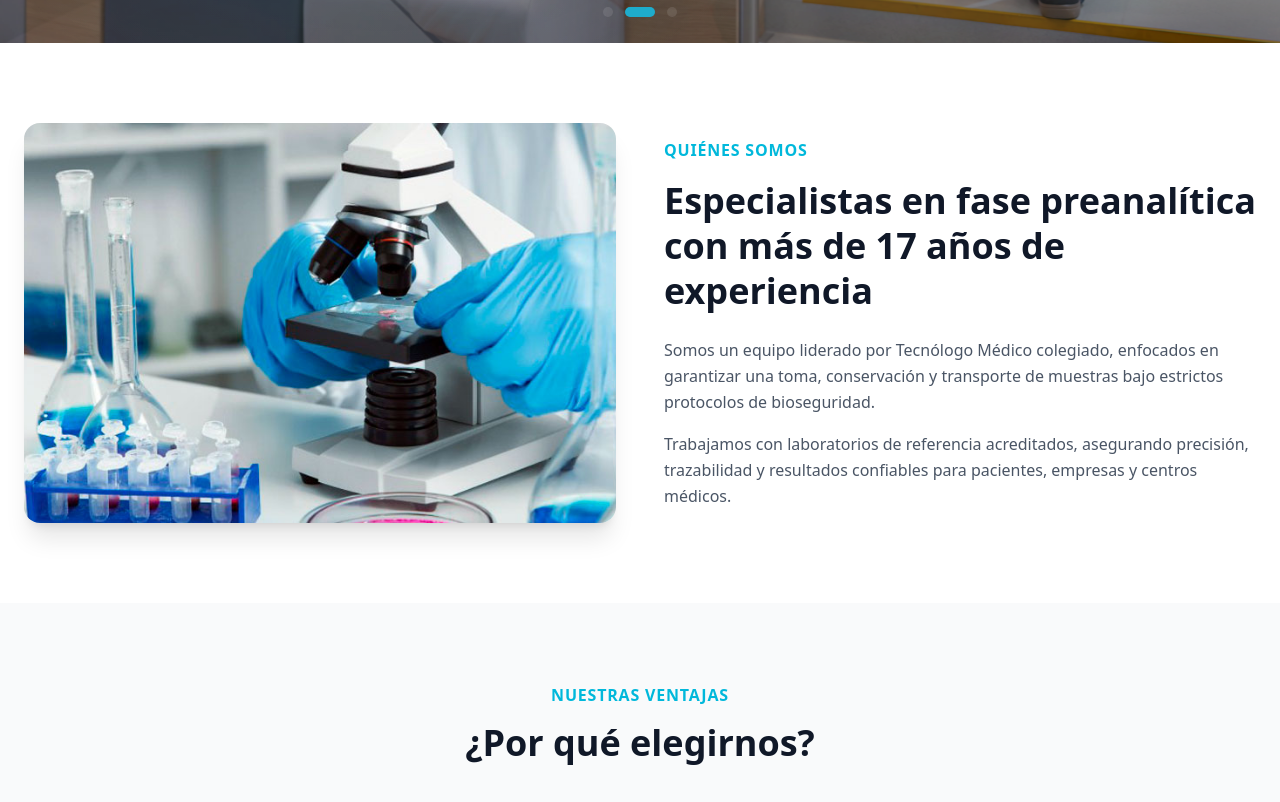
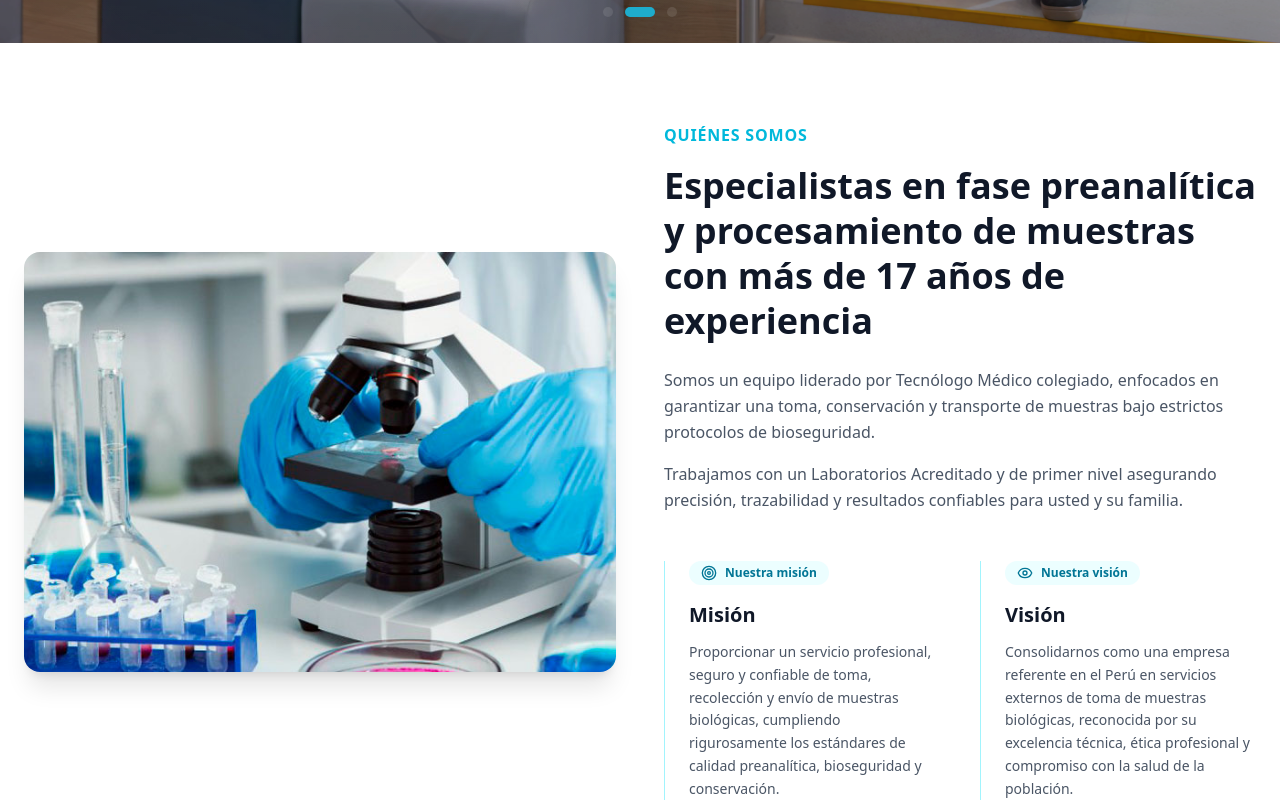
Before and after one commit to ramirols/bioclinperu, a Next.js app: page / in a window 1280 px wide. Shown: the part 780-1582 px from the top of the page. Built offline with nearby package versions, Linux system fonts and the light colour scheme.

Commit message:
:tada: actualizando datos solicitados

```diff
--- a/components/ComoFunciona.jsx
+++ b/components/ComoFunciona.jsx
@@ -23,7 +23,7 @@ export default function ComoFunciona() {
             step: "03",
             title: "Procesamiento y resultados",
             description:
-                "Entregamos al laboratorio de referencia y recibes tus resultados online.",
+                "Se transporta las muestras al Laboratorio especializado para su proceso y recibes los resultados vía online.",
         },
     ];
 
--- a/components/QuienesSomos.jsx
+++ b/components/QuienesSomos.jsx
@@ -1,5 +1,6 @@
 "use client";
 
+import { Target, Eye } from "lucide-react";
 import Image from "next/image";
 
 export default function QuienesSomos() {
@@ -7,35 +8,72 @@ export default function QuienesSomos() {
         <section className="py-20 bg-white">
             <div className="container mx-auto px-6 grid md:grid-cols-2 gap-12 items-center">
 
-                <div className="relative w-full h-[400px] rounded-2xl overflow-hidden shadow-xl">
+                {/* Imagen */}
+                <div className="relative w-full h-[420px] rounded-2xl overflow-hidden shadow-xl">
                     <Image
                         src="/images/about-us.jpg"
-                        alt="Equipo profesional BIOCLIN"
+                        alt="Equipo profesional BIOCLIN Perú"
                         fill
                         className="object-cover"
                     />
                 </div>
 
+                {/* Contenido */}
                 <div>
                     <span className="text-cyan-500 font-semibold uppercase tracking-wider">
                         Quiénes Somos
                     </span>
 
                     <h2 className="text-4xl font-bold text-gray-900 mt-4 leading-tight">
-                        Especialistas en fase preanalítica con más de 17 años de experiencia
+                        Especialistas en fase preanalítica y procesamiento de muestras con más de 17 años de experiencia
                     </h2>
 
-                    <p className="text-gray-600 mt-6 leading-relaxed">
-                        Somos un equipo liderado por Tecnólogo Médico colegiado, enfocados en
-                        garantizar una toma, conservación y transporte de muestras bajo estrictos
-                        protocolos de bioseguridad.
-                    </p>
+                    <p className="text-gray-600 mt-6 leading-relaxed"> Somos un equipo liderado por Tecnólogo Médico colegiado, enfocados en garantizar una toma, conservación y transporte de muestras bajo estrictos protocolos de bioseguridad. </p>
 
-                    <p className="text-gray-600 mt-4 leading-relaxed">
-                        Trabajamos con laboratorios de referencia acreditados, asegurando
-                        precisión, trazabilidad y resultados confiables para pacientes,
-                        empresas y centros médicos.
-                    </p>
+                    <p className="text-gray-600 mt-4 leading-relaxed"> Trabajamos con un Laboratorios Acreditado y de primer nivel asegurando precisión, trazabilidad y resultados confiables para usted y su familia. </p>
+
+                    {/* Misión y Visión */}
+                    <div className="mt-12 grid gap-10 sm:grid-cols-2">
+
+                        {/* Misión */}
+                        <div className="relative pl-6 border-l border-cyan-200">
+                            <span className="inline-flex items-center gap-2 text-xs font-semibold text-cyan-700 bg-cyan-50 px-3 py-1 rounded-full mb-4">
+                                <Target className="w-4 h-4" />
+                                Nuestra misión
+                            </span>
+
+                            <h3 className="text-xl font-semibold text-gray-900 mb-3">
+                                Misión
+                            </h3>
+
+                            <p className="text-gray-600 text-sm leading-relaxed">
+                                Proporcionar un servicio profesional, seguro y confiable de
+                                toma, recolección y envío de muestras biológicas, cumpliendo
+                                rigurosamente los estándares de calidad preanalítica,
+                                bioseguridad y conservación.
+                            </p>
+                        </div>
+
+                        {/* Visión */}
+                        <div className="relative pl-6 border-l border-cyan-200">
+                            <span className="inline-flex items-center gap-2 text-xs font-semibold text-cyan-700 bg-cyan-50 px-3 py-1 rounded-full mb-4">
+                                <Eye className="w-4 h-4" />
+                                Nuestra visión
+                            </span>
+
+                            <h3 className="text-xl font-semibold text-gray-900 mb-3">
+                                Visión
+                            </h3>
+
+                            <p className="text-gray-600 text-sm leading-relaxed">
+                                Consolidarnos como una empresa referente en el Perú en
+                                servicios externos de toma de muestras biológicas, reconocida
+                                por su excelencia técnica, ética profesional y compromiso con
+                                la salud de la población.
+                            </p>
+                        </div>
+
+                    </div>
                 </div>
 
             </div>
--- a/components/Servicios.jsx
+++ b/components/Servicios.jsx
@@ -12,7 +12,7 @@ import {
 const categorias = [
     {
         id: "domicilio",
-        label: "Toma a Domicilio",
+        label: "Toma de muestra a Domicilio",
         icon: Home,
     },
     {
@@ -29,17 +29,14 @@ const categorias = [
 
 const contenido = {
     domicilio: [
-        "Toma de muestras pediátricas y adultos",
+        "Toma de muestras pediátricas, adultas y oncológicas",
         "Pacientes oncológicos y adultos mayores",
-        "Sangre venosa, arterial y capilar",
         "Recolección de orina y heces",
         "Muestras especiales",
     ],
     empresas: [
         "Exámenes ocupacionales",
         "Campañas preventivas",
-        "Perfiles bioquímicos y hematológicos",
-        "Perfiles hormonales y tumorales",
         "Evaluaciones periódicas empresariales",
     ],
     gestion: [
```
